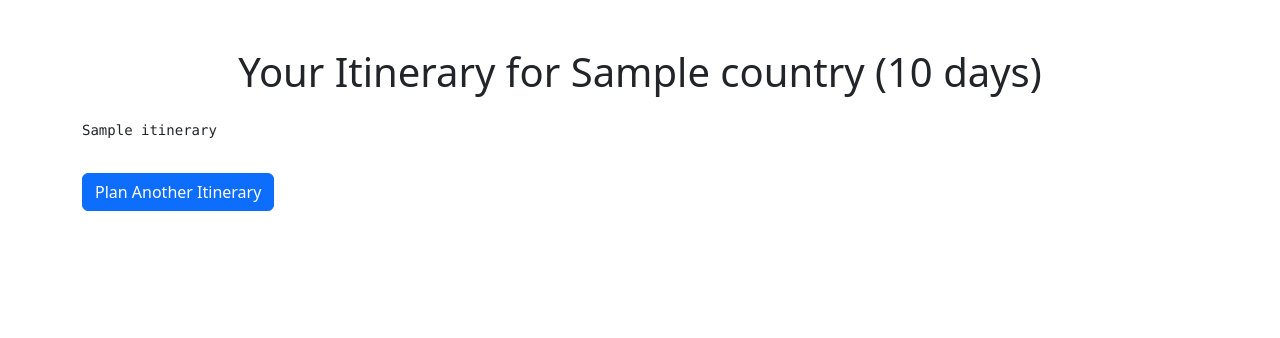
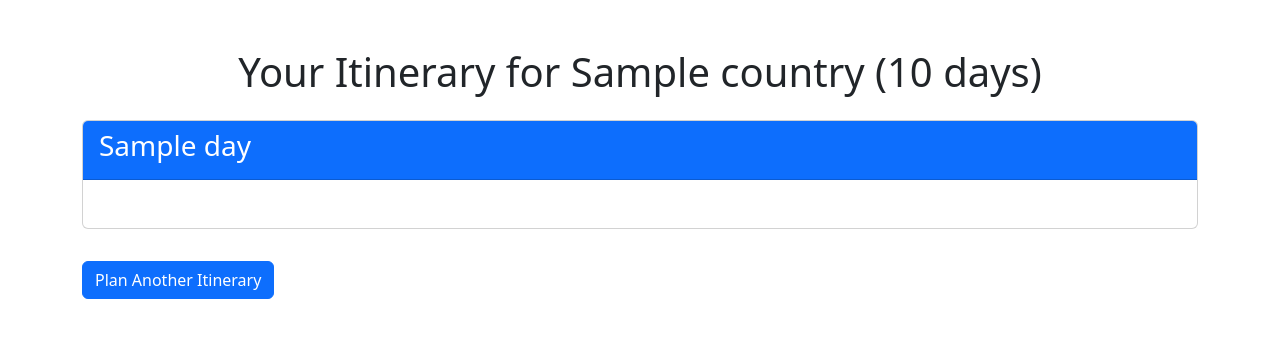
Before and after one commit to Stoick643/Pilgrimage, a Flask app: template templates/itinerary.html in a window 1280 px wide. Shown: the top 338 px of the page. Run offline with Flask 3, Linux system fonts and the light colour scheme; the template is opened without the code that fills it: most values are stand-ins (such as "Sample title", 1, 10 or a date in 2020).

Commit message:
Improved formatting

```diff
--- a/main.py
+++ b/main.py
@@ -1,4 +1,5 @@
 import os
+import re  # Add regex for flexible splitting
 from openai import OpenAI
 from flask import Flask, render_template, request
 
@@ -25,7 +26,7 @@ def generate_itinerary():
 
     # Call the OpenAI API to generate the itinerary
     response = client.chat.completions.create(
-        model="gpt-3.5-turbo",  # Using GPT-3.5
+        model="gpt-3.5-turbo",
         messages=[{
             "role": "system",
             "content": "You are a helpful travel assistant."
@@ -33,17 +34,40 @@ def generate_itinerary():
             "role": "user",
             "content": prompt
         }],
-        max_tokens=900,  # Adjust this based on the length of the output needed
+        max_tokens=900,
         temperature=0.7)
 
     # Extract the generated itinerary from the response
-    itinerary = response.choices[0].message
+    raw_itinerary = response.choices[0].message.content
 
-    # Display the itinerary
+    # Format the itinerary by detecting day ranges and cleaning up text
+    formatted_itinerary = format_itinerary(raw_itinerary)
+
+    # Pass the formatted itinerary to the template
     return render_template('itinerary.html',
                            country=country,
                            duration=duration,
-                           itinerary=itinerary)
+                           itinerary=formatted_itinerary)
+
+
+# Custom function to format the itinerary by day ranges
+def format_itinerary(itinerary):
+    # Split by either "Day X-Y:" or "Day X:" using regex
+    days = re.split(r'(Day \d+(?:-\d+)?:)', itinerary)
+
+    formatted_days = []
+    current_day = None
+
+    for day in days:
+        # Match both "Day X-Y:" and "Day X:"
+        if re.match(r'Day \d+(?:-\d+)?:', day):
+            current_day = day.strip()  # This is the day marker
+        elif current_day:
+            # Append the day marker and its associated activities
+            formatted_days.append(f"{current_day} {day.strip()}")
+            current_day = None  # Reset for the next iteration
+
+    return formatted_days
 
 
 if __name__ == '__main__':
--- a/templates/itinerary.html
+++ b/templates/itinerary.html
@@ -9,11 +9,23 @@
 <body>
     <div class="container mt-5">
         <h1 class="text-center">Your Itinerary for {{ country }} ({{ duration }} days)</h1>
+
         <div class="itinerary mt-4">
-            <pre>{{ itinerary }}</pre>
+            {% for day in itinerary %}
+                <div class="card mb-3">
+                    <div class="card-header bg-primary text-white">
+                        <h3>{{ day.split(':')[0] }}</h3>
+                    </div>
+                    <div class="card-body">
+                        <p>{{ day.split(':')[1] }}</p>
+                    </div>
+                </div>
+            {% endfor %}
         </div>
+
         <a href="/" class="btn btn-primary mt-3">Plan Another Itinerary</a>
     </div>
+
     <script src="https://cdn.jsdelivr.net/npm/bootstrap@5.3.0/dist/js/bootstrap.bundle.min.js"></script>
 </body>
 </html>
```
